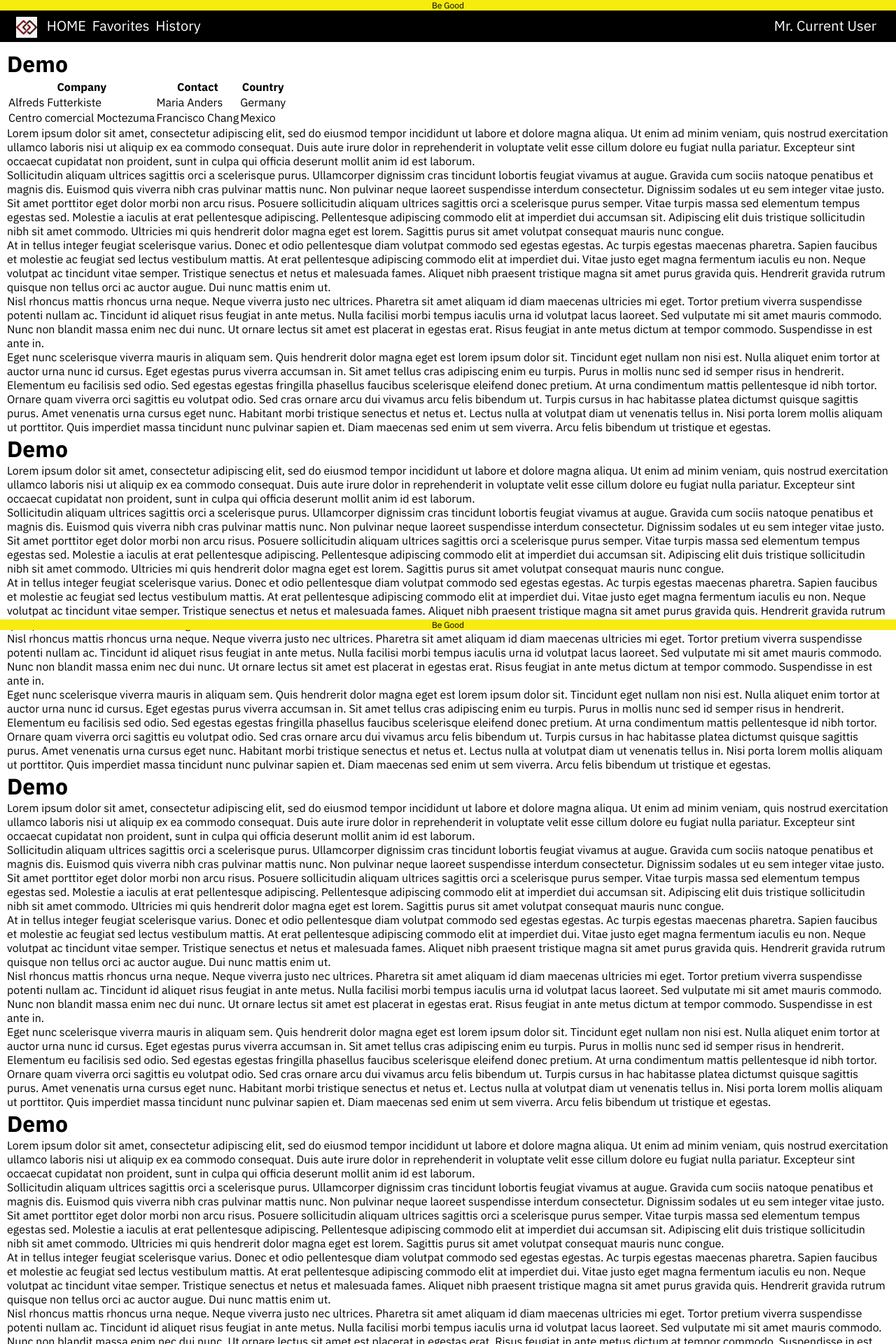
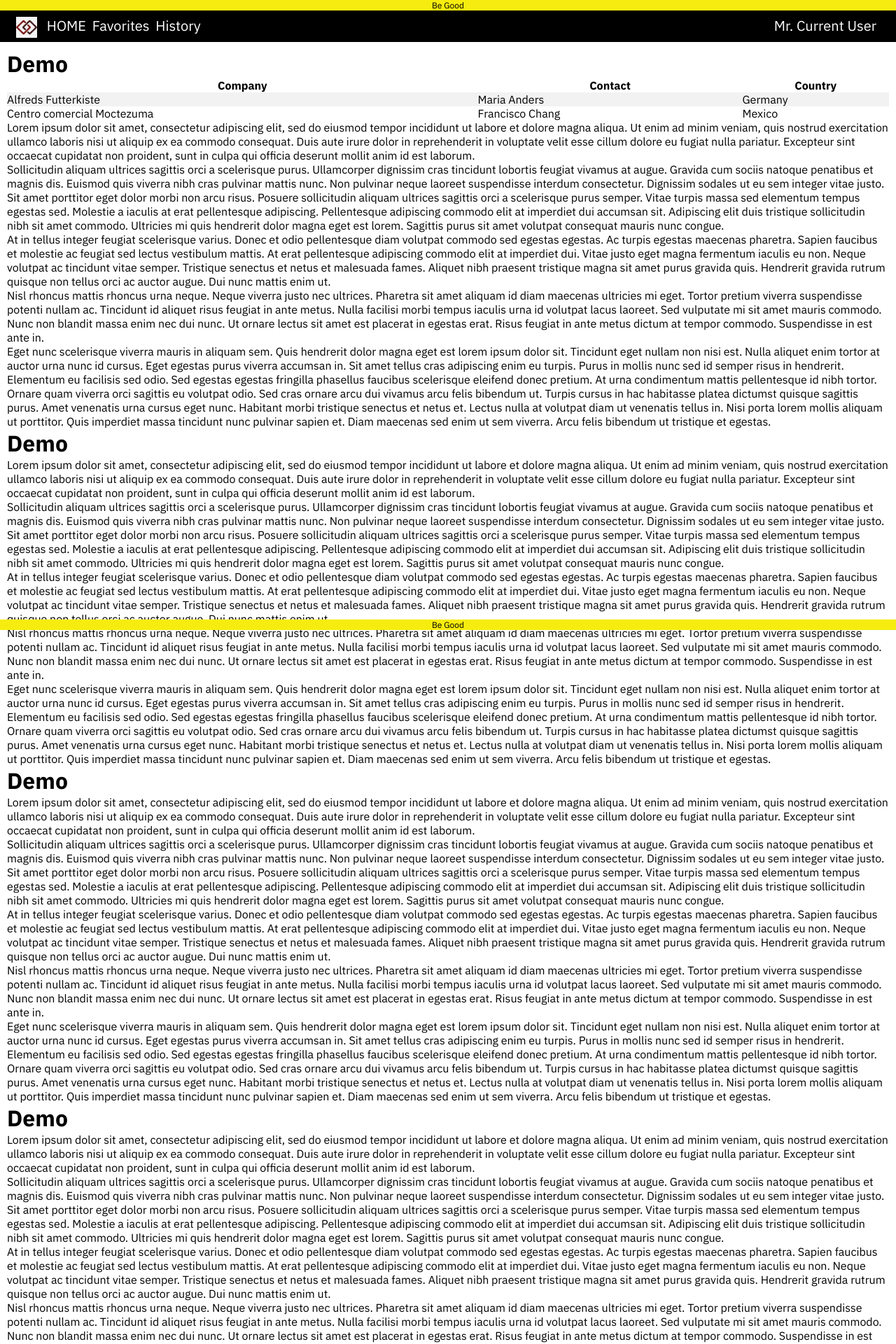
Before and after one commit to gothamgo/demo, a Jekyll site: the page built from index.html, in a window 1280 px wide. Shown: the top 1920 px of the page at 70% size. Built offline with Jekyll 4.4.1, drawn with Linux system fonts in a browser that asks for light colours.

Commit message:
Update table.html

```diff
--- a/_includes/table.html
+++ b/_includes/table.html
@@ -1,44 +1,44 @@
 <style>
-  #table {
+  table.table {
     padding: 10px;
     border-collapse: collapse;
     width: 100%;
   }
-  #table_column {
+  table th.header {
     padding-top: 12px;
     padding-bottom: 12px;
     text-align: left;
   }
-  #table tr {
+
+  table tr.row {
+  }
+  table tr.row:nth-child(even) {
+    background-color: #f2f2f2;
+  }
+  table tr.row:hover {
+    background-color: #ddd;
   }
 
-  #table tr:nth-child(even) {
-    background-color: #f2f2f2;
+  table th.column {
   }
-
-  #table tr:hover {
-    background-color: #ddd;
-  }
-  #table_header {
-  }
-  #table_column_label {
+  column {
   }
 </style>
 
 <table class="table">
-  <tr class="table_column">
-    <th class="table_column_label">Company</th>
-    <th class="table_column_label">Contact</th>
-    <th class="table_column_label">Country</th>
+  <tr class="header">
+    <th class="column">Company</th>
+    <th class="column">Contact</th>
+    <th class="column">Country</th>
   </tr>
-  <tr class="table_row">
-    <td class="table_cell">Alfreds Futterkiste</td>
-    <td class="table_cell">Maria Anders</td>
-    <td class="table_cell">Germany</td>
+  <tr class="row">
+    <td class="cell">Alfreds Futterkiste</td>
+    <td class="cell">Maria Anders</td>
+    <td class="cell">Germany</td>
   </tr>
-  <tr class="table_row">
-    <td class="table_cell">Centro comercial Moctezuma</td>
-    <td class="table_cell">Francisco Chang</td>
-    <td class="table_cell">Mexico</td>
+  <tr class="row">
+    <td class="cell">Centro comercial Moctezuma</td>
+    <td class="cell">Francisco Chang</td>
+    <td class="cell">Mexico</td>
   </tr>
 </table>
```
